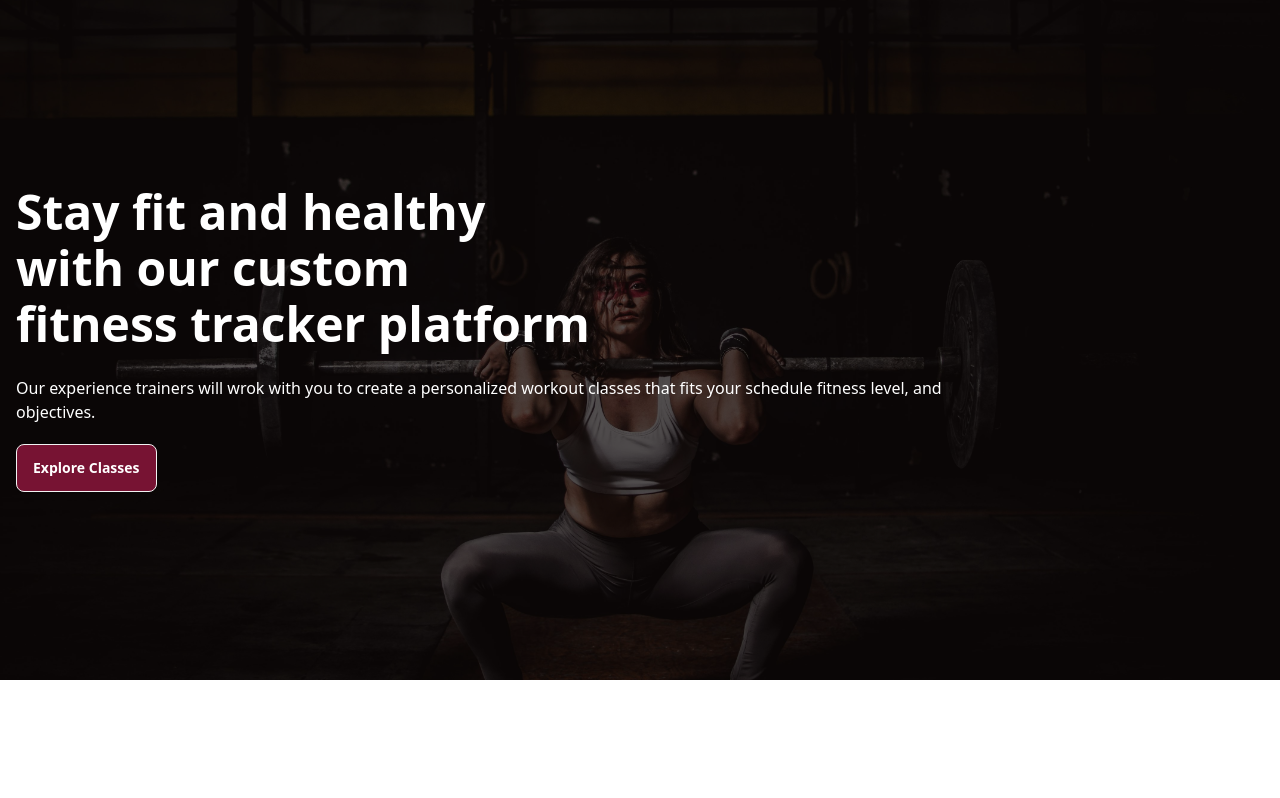
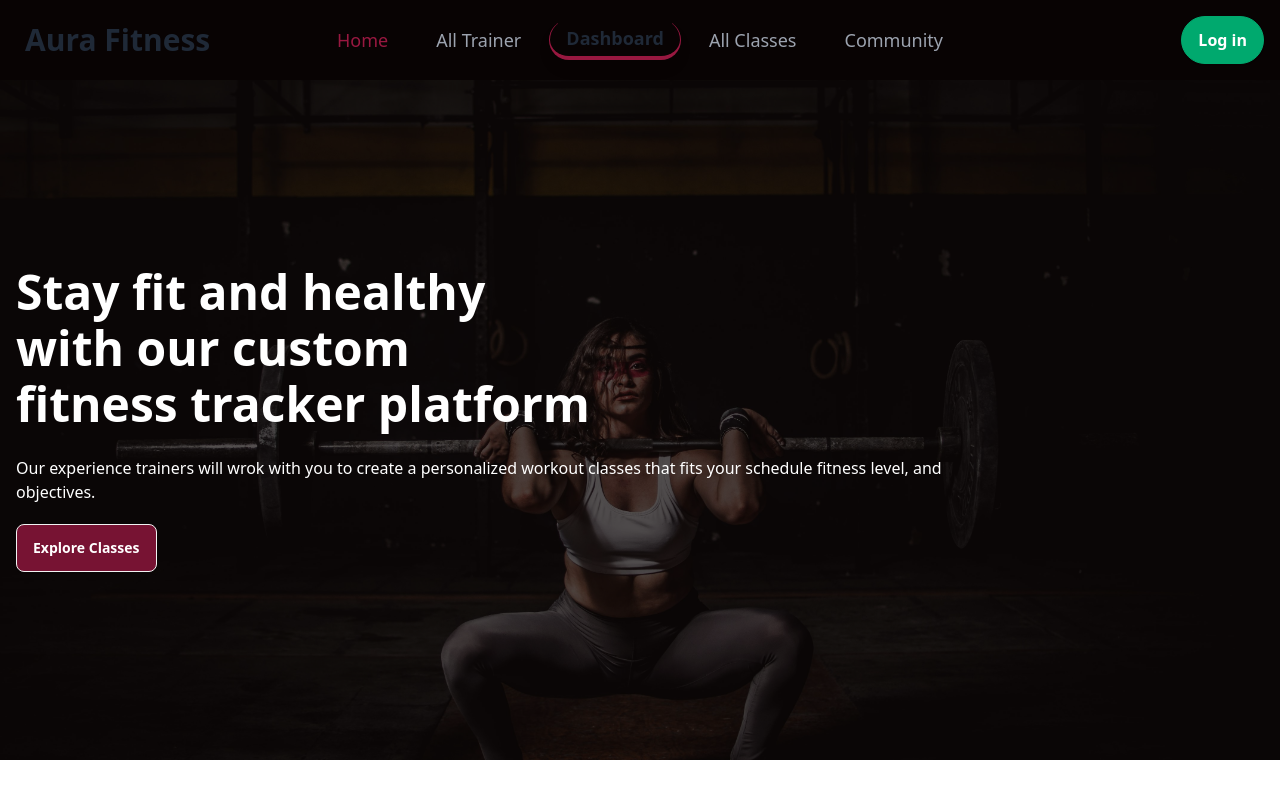
Before and after one commit to efaaz/gym-management-website-client, a React (Vite) app: page / in a window 1280 px wide. Built offline with nearby package versions, Linux system fonts and the light colour scheme; no server answers.

Commit message:
design changes

```diff
--- a/package.json
+++ b/package.json
@@ -17,9 +17,12 @@
     "react": "^18.2.0",
     "react-dom": "^18.2.0",
     "react-helmet-async": "^2.0.5",
+    "react-icons": "^5.2.1",
     "react-router-dom": "^6.23.1",
+    "react-tooltip": "^5.26.4",
     "sort-by": "^1.2.0",
-    "sweetalert2": "^11.11.0"
+    "sweetalert2": "^11.11.0",
+    "swiper": "^11.1.4"
   },
   "devDependencies": {
     "@types/react": "^18.2.66",
--- a/src/Layout/Layout.jsx
+++ b/src/Layout/Layout.jsx
@@ -1,9 +1,11 @@
 import React from "react";
 import { Outlet } from "react-router-dom";
+import Navbar from "../Components/Common/Navbar/Navbar";
 
 function Layout() {
   return (
     <>
+      <Navbar></Navbar>
       <Outlet></Outlet>
     </>
   );
```
Also changed, not shown: 2 other files (tests, documents, lock files or other folders).
